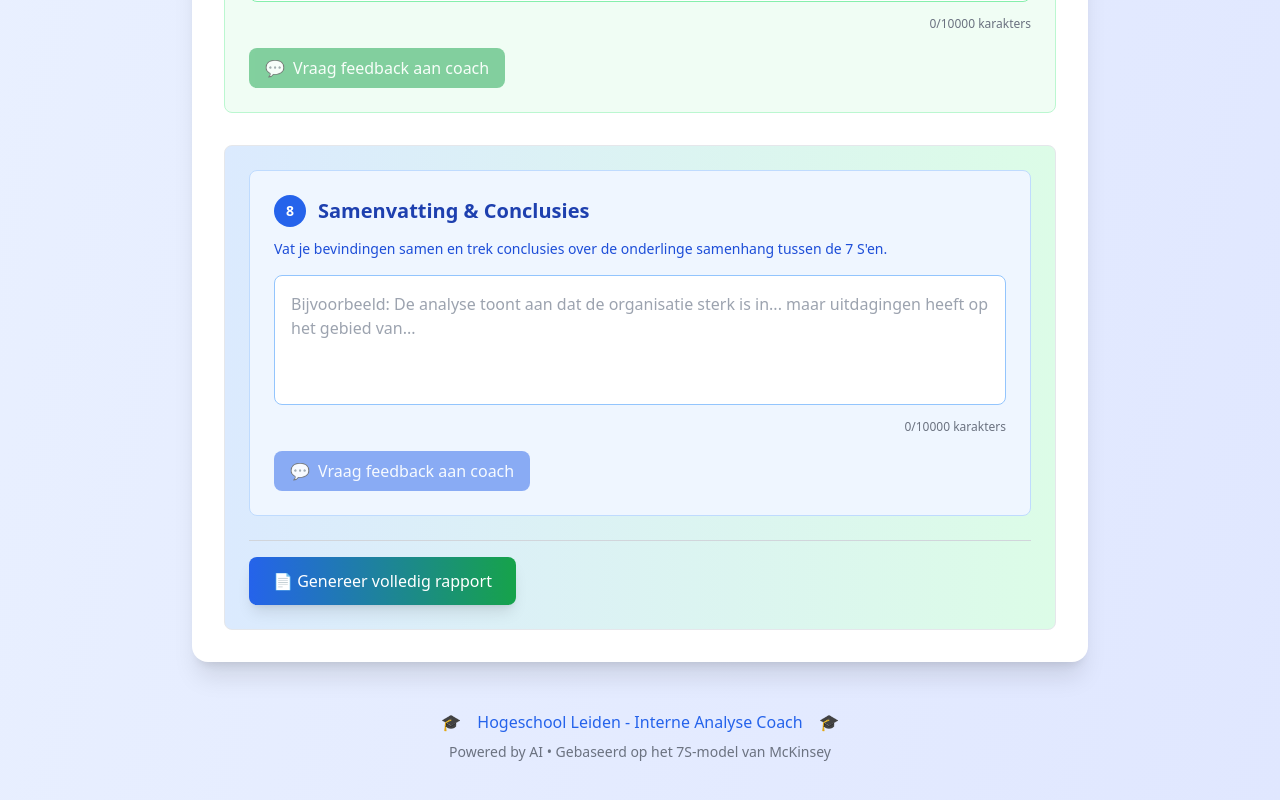
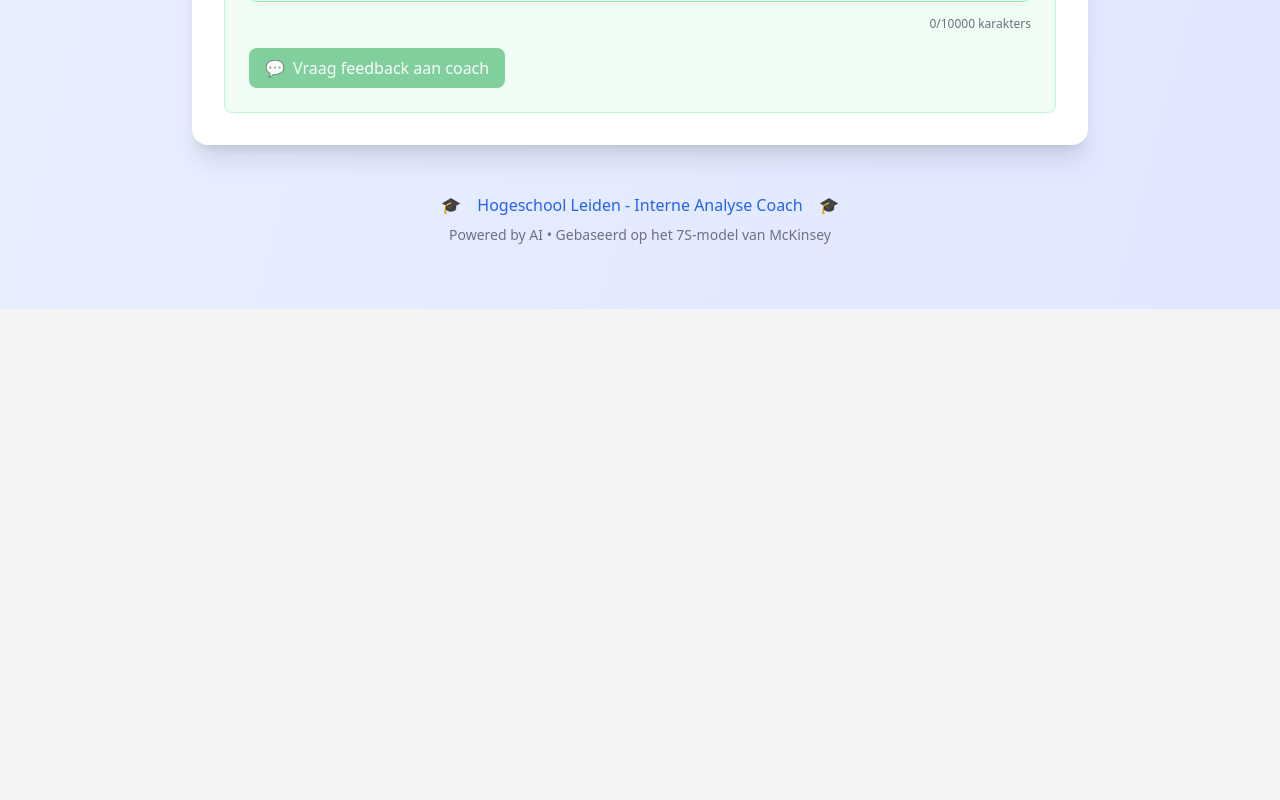
Before and after one commit to SuzannedeGroot1981/Coach-interne-analyse, a Next.js app: page / in a window 1280 px wide. Shown: the part 4735-5535 px from the top of the page. After the commit the page ends 5044 px from the top, so only its background shows below. Built offline with nearby package versions, Linux system fonts and the light colour scheme.

Commit message:
Remove Summary & Conclusions Section

```diff
--- a/src/app/page.tsx
+++ b/src/app/page.tsx
@@ -330,22 +330,6 @@ export default function Home() {
                 number={7}
               />
 
-              {/* Samenvatting sectie */}
-              <div className="bg-gradient-to-r from-blue-100 to-green-100 rounded-lg p-6 border border-gray-200 relative">
-                <FeedbackSection
-                  element="summary"
-                  title="Samenvatting & Conclusies"
-                  description="Vat je bevindingen samen en trek conclusies over de onderlinge samenhang tussen de 7 S'en."
-                  placeholder="Bijvoorbeeld: De analyse toont aan dat de organisatie sterk is in... maar uitdagingen heeft op het gebied van..."
-                  colorScheme="blue"
-                  number={8}
-                />
-                <div className="mt-6 pt-4 border-t border-gray-300">
-                  <button className="px-6 py-3 bg-gradient-to-r from-blue-600 to-green-600 text-white rounded-lg hover:from-blue-700 hover:to-green-700 transition-all font-medium shadow-lg">
-                    📄 Genereer volledig rapport
-                  </button>
-                </div>
-              </div>
             </div>
           </div>
 
```
